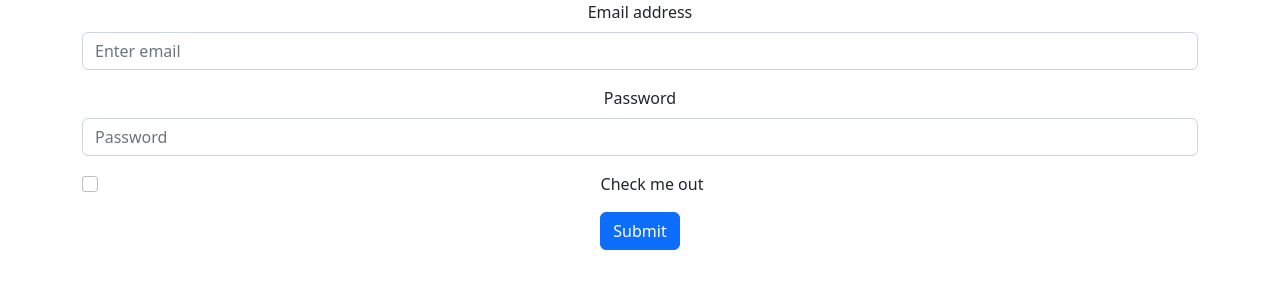
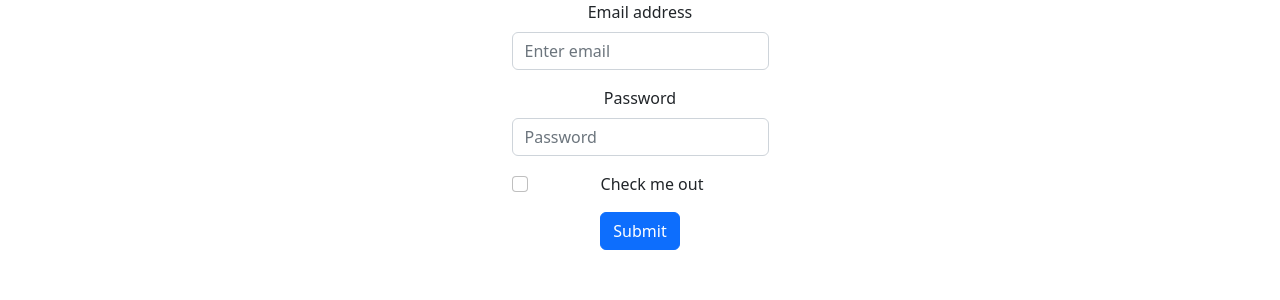
Before and after one commit to isti20/isti-react-form, a React (Create React App) app: page / in a window 1280 px wide. Shown: the top 300 px of the page. Built offline with nearby package versions, Linux system fonts and the light colour scheme.

Commit message:
update Login Form component

```diff
--- a/src/App.js
+++ b/src/App.js
@@ -1,5 +1,5 @@
 import './App.css';
-import Login from '../src/component/LoginForm';
+import Login from '../src/component/LoginForm/LoginForm';
 import 'bootstrap/dist/css/bootstrap.min.css';
 
 function App() {
--- a/src/component/LoginForm.jsx
+++ b/src/component/LoginForm/LoginForm.jsx
@@ -2,7 +2,7 @@ import {Container, Form, Button} from 'react-bootstrap';
 
 function Login() {
     return (
-        <Container>
+        <Container className='l-container d-flex justify-content-center'>
             <Form>
                 <Form.Group className="mb-3" controlId="formBasicEmail">
                     <Form.Label>Email address</Form.Label>
```
